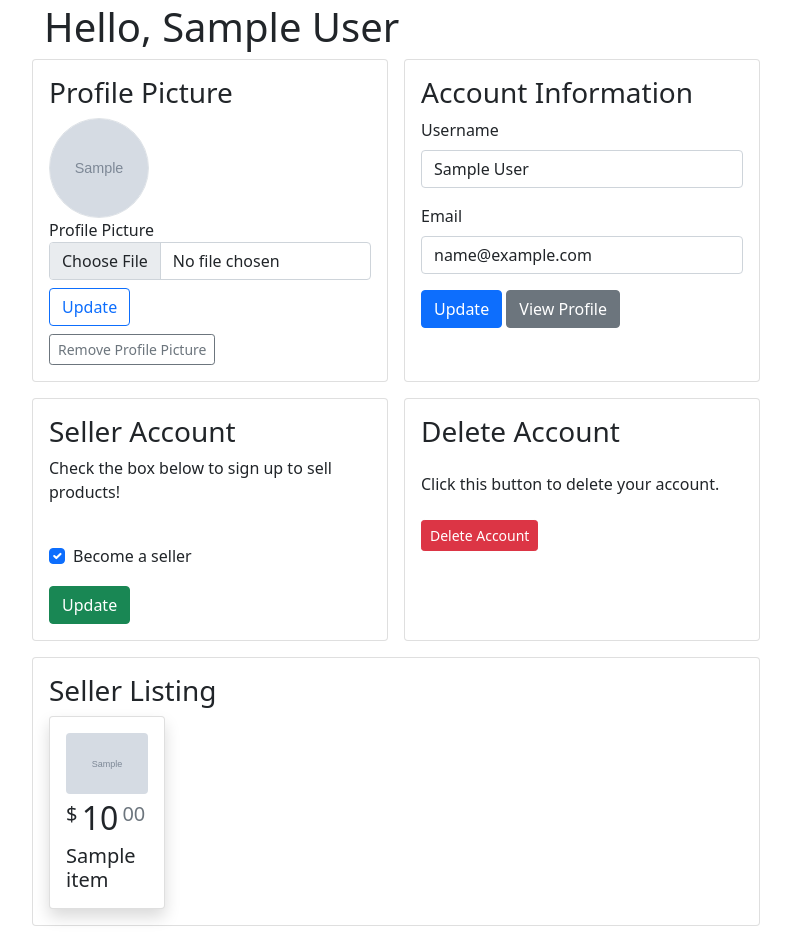
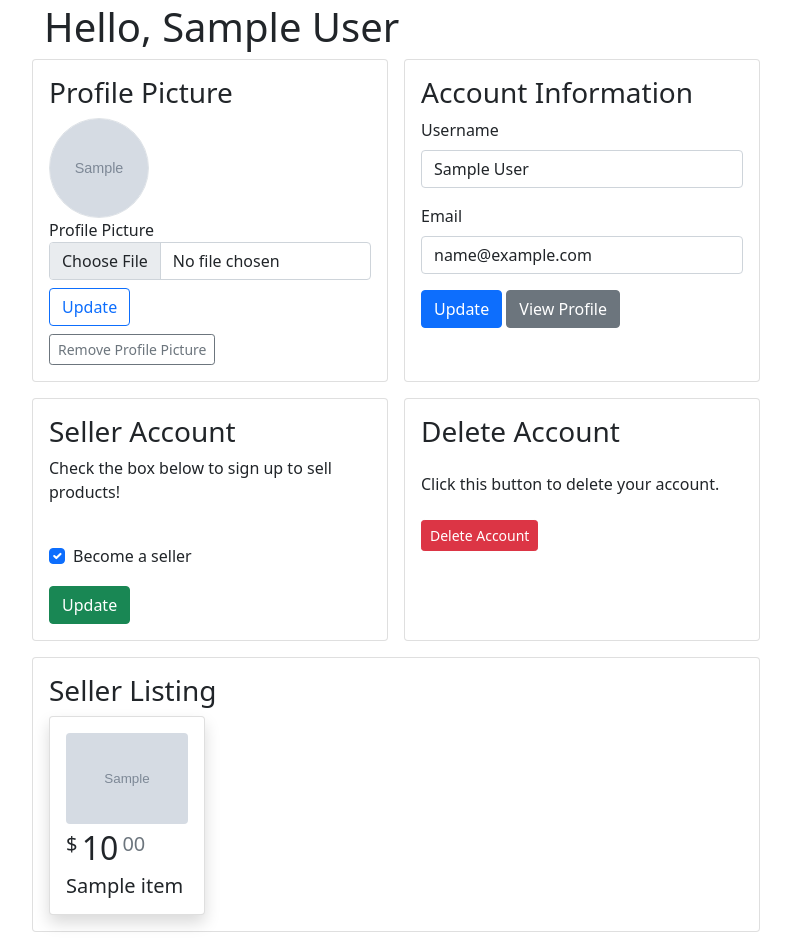
Before and after one commit to Jeff-SJSU/CMPE131-Project, a Flask app: page /account in a window 1280 px wide. Shown: the part 61-1009 px from the top of the page, without its empty margins (38-829 px from the left). Before the commit the page ends 987 px from the top, so only its background shows below. Run offline with Flask 2, Linux system fonts and the light colour scheme; a user stored in the database is signed in; tables that the repository leaves empty hold one stand-in row (values such as "Sample post"); grey boxes marked "Sample" are stand-in pictures; some libraries are stand-ins or nearby versions.

Commit message:
Tweak account item listing

```diff
--- a/templates/account.html
+++ b/templates/account.html
@@ -60,13 +60,15 @@
         </div>
 
         {% if form.role.data %}
-            <div class="form-container card card-body col col-4 me-3">
+            <div class="form-container card card-body me-3">
                 <h3>Seller Listing</h3>
+                <div class="row">
                 {% for item in items%}
-                    <div class="col-2">
+                    <div class="col-3">
                     {{ components.product_card(item) }}
-                     </div>
+                    </div>
                 {% endfor %}
+                </div>
             </div>
         {% endif %}
 
```
